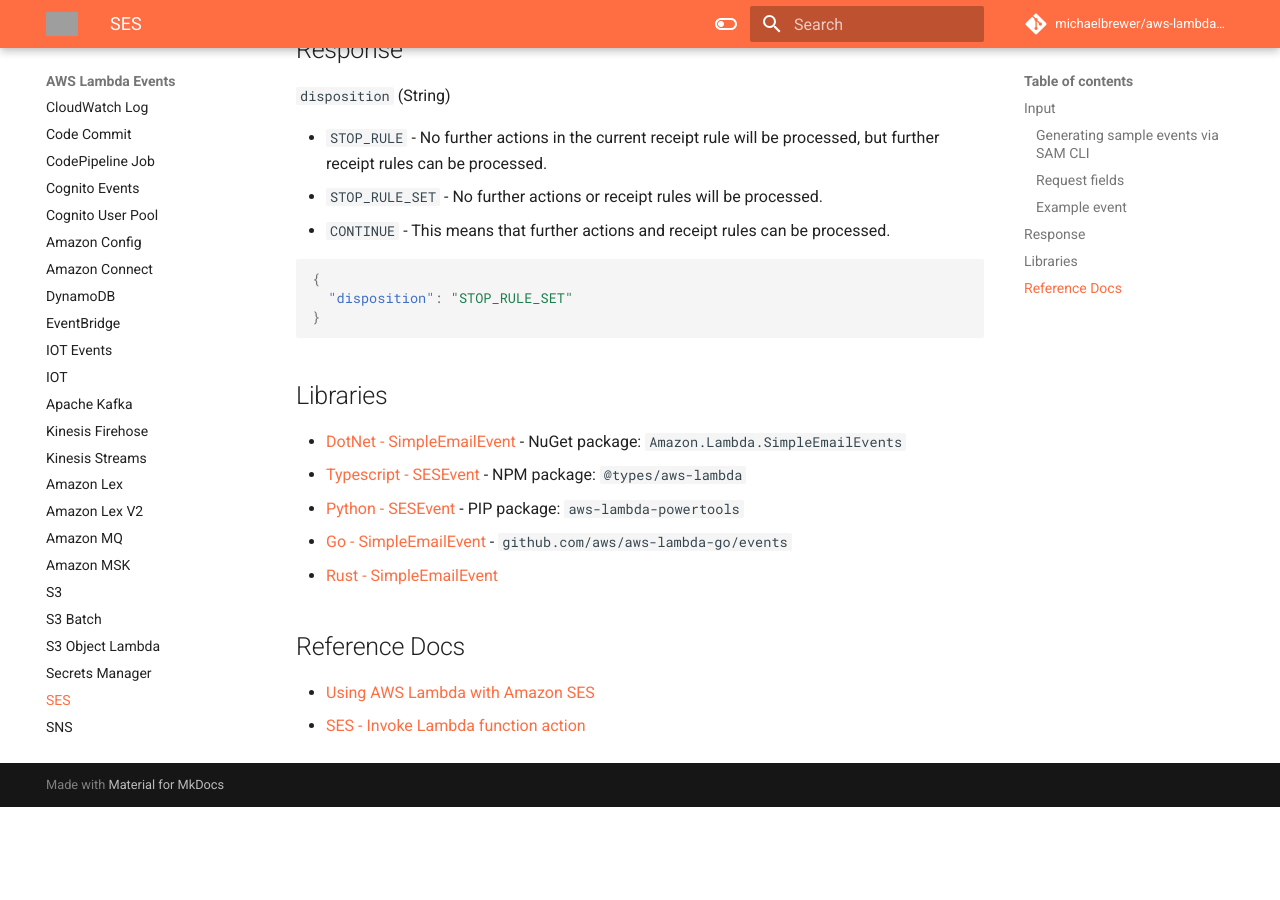
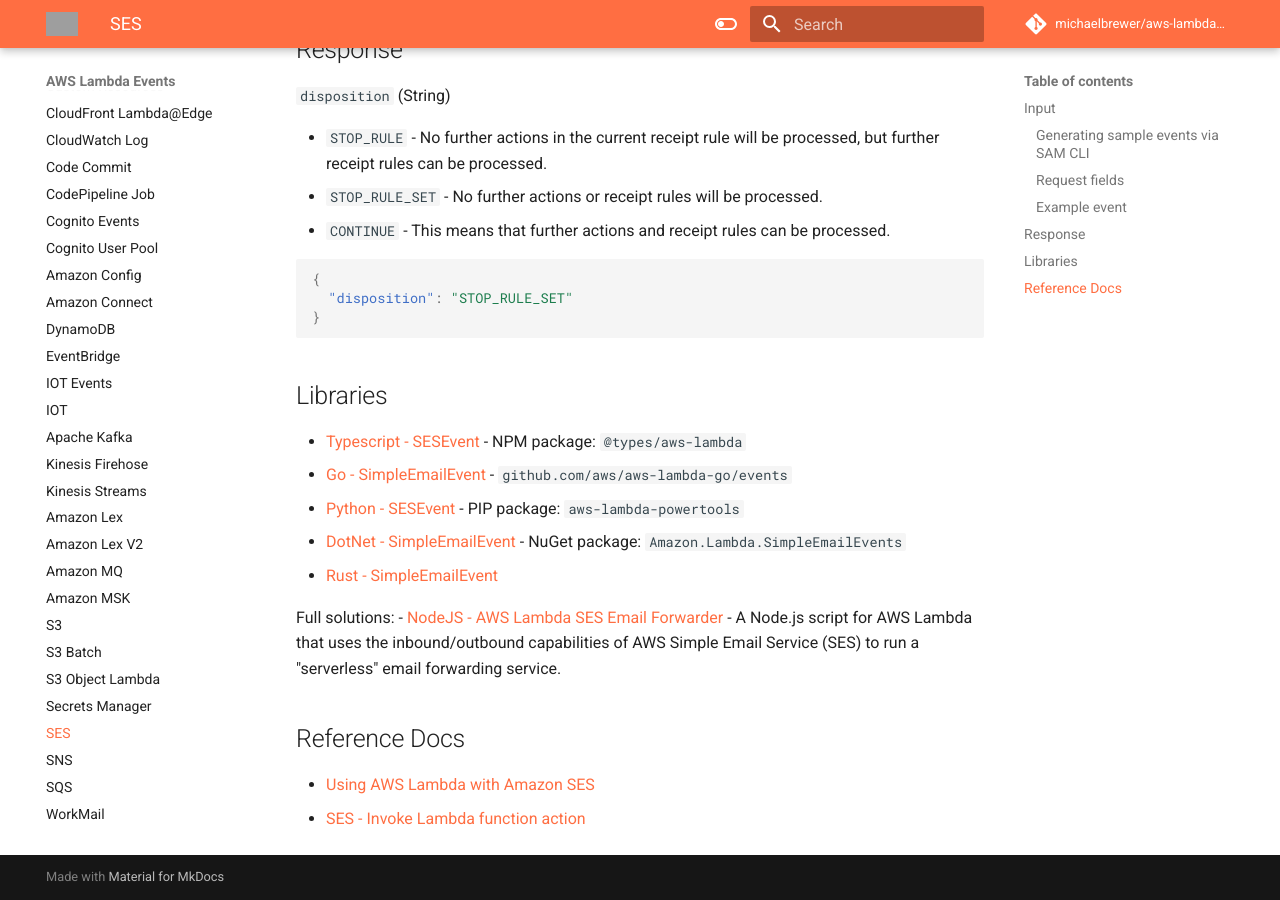
Before and after one commit to michaelbrewer/aws-lambda-events, an MkDocs documentation site: the page built from docs/ses.md, in a window 1280 px wide and 900 px high, scrolled down 6388 px. Built offline with MkDocs 1.6.1 and Material for MkDocs 9.7.7, drawn with Linux system fonts in a browser that asks for light colours; comment, search, counter and statistics services are not loaded; before the commit the page ends 7195 px from its top, so only the background shows below that; grey boxes are pictures that could not be loaded.

Commit message:
Update ses.md

```diff
--- a/docs/ses.md
+++ b/docs/ses.md
@@ -259,11 +259,14 @@
 
 ## Libraries
 
+- [Typescript - SESEvent](https://github.com/DefinitelyTyped/DefinitelyTyped/blob/master/types/aws-lambda/trigger/ses.d.ts) - NPM package: `@types/aws-lambda`
+- [Go - SimpleEmailEvent](https://github.com/aws/aws-lambda-go/blob/main/events/README_SES.md) - `github.com/aws/aws-lambda-go/events`
+- [Python - SESEvent](https://awslabs.github.io/aws-lambda-powertools-python/latest/utilities/data_classes/#s3-object-lambda) - PIP package: `aws-lambda-powertools`
 - [DotNet - SimpleEmailEvent](https://github.com/aws/aws-lambda-dotnet/tree/master/Libraries/src/Amazon.Lambda.SimpleEmailEvents) - NuGet package: `Amazon.Lambda.SimpleEmailEvents`
-- [Typescript - SESEvent](https://github.com/DefinitelyTyped/DefinitelyTyped/blob/master/types/aws-lambda/trigger/ses.d.ts) - NPM package: `@types/aws-lambda`
-- [Python - SESEvent](https://awslabs.github.io/aws-lambda-powertools-python/latest/utilities/data_classes/#s3-object-lambda) - PIP package: `aws-lambda-powertools`
-- [Go - SimpleEmailEvent](https://github.com/aws/aws-lambda-go/blob/main/events/README_SES.md) - `github.com/aws/aws-lambda-go/events`
 - [Rust - SimpleEmailEvent](https://github.com/LegNeato/aws-lambda-events/blob/master/aws_lambda_events/src/generated/ses.rs)
+
+Full solutions:
+- [NodeJS - AWS Lambda SES Email Forwarder](https://github.com/arithmetric/aws-lambda-ses-forwarder) - A Node.js script for AWS Lambda that uses the inbound/outbound capabilities of AWS Simple Email Service (SES) to run a "serverless" email forwarding service.
 
 ## Reference Docs
 
```
